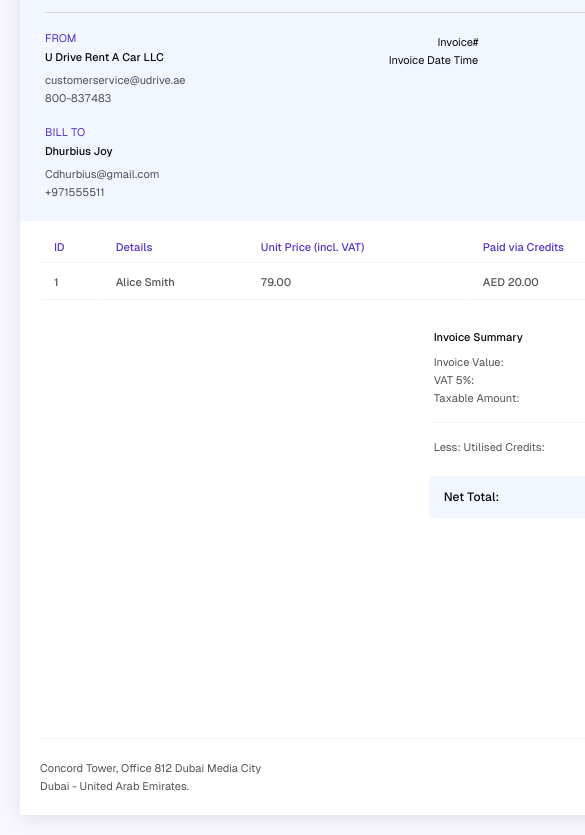
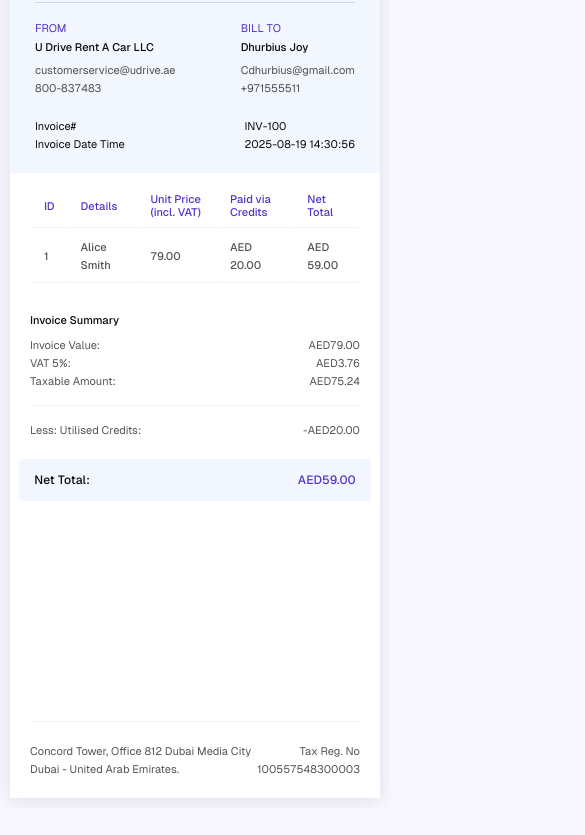
Before and after one commit to zunulnoorzip24/Udrive-Invoice, a plain HTML site: page index.html in a window 390 px wide. Shown: the part 71-906 px from the top of the page, 585 px wide, since content can reach past the window. After the commit the page ends 879 px from the top, so only its background shows below. Drawn offline with Linux system fonts and the light colour scheme.

Commit message:
Media Query Added

```diff
--- a/index.html
+++ b/index.html
@@ -217,6 +217,41 @@
         .footer-right-content p {
             text-align: right;
         }
+                @media screen and (max-width:420px) {
+            body {
+                padding: 10px;
+            }
+
+            .invoice-container {
+                width: 100%;
+                margin: auto;
+            }
+
+            .top-content {
+                flex-direction: column;
+            }
+
+            .left-content {
+                flex-direction: row;
+                justify-content: space-between;
+            }
+
+            .right-content {
+                flex-direction: row;
+                width: 100%;
+                padding-top: 20px;
+                text-align: left;
+            }
+
+            .invoice-summary {
+                width: 100%;
+            }
+
+            .invoice-total {
+                width: 95%;
+                margin: auto;
+            }
+        }
     </style>
 </head>
 
@@ -375,4 +410,5 @@
     </div>
 </body>
 
+
 </html>
```
